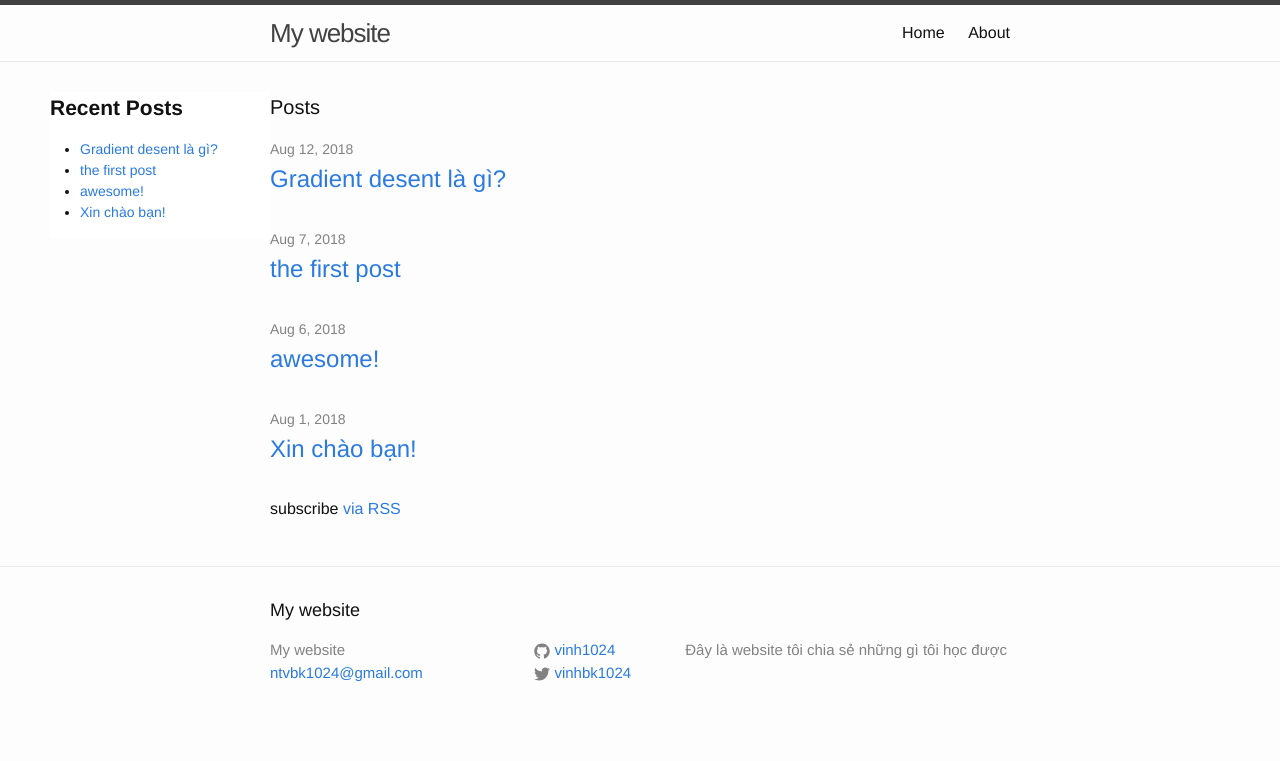
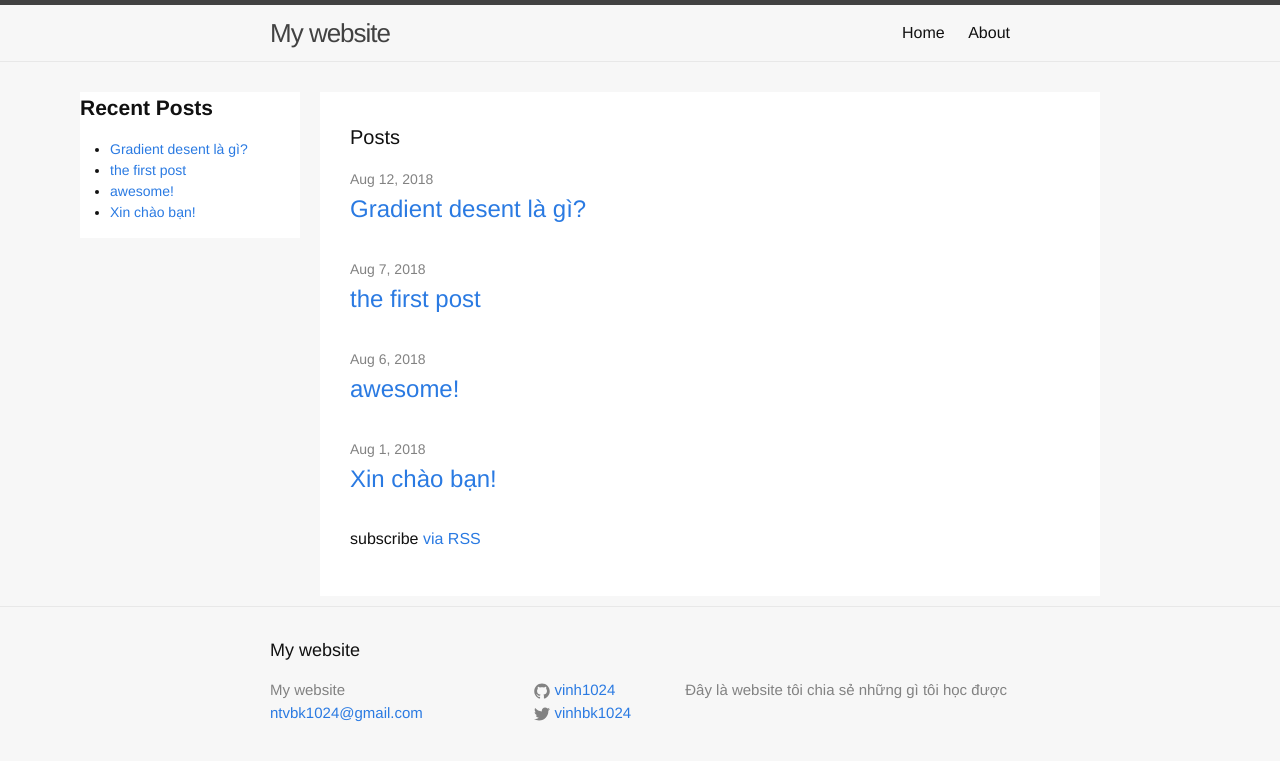
Before and after one commit to vinh1024/vinh1024.github.io, a Jekyll site: the page built from index.html, in a window 1280 px wide. Shown: the top 761 px of the page. Built offline with Jekyll 4.4.1, drawn with Linux system fonts in a browser that asks for light colours.

Commit message:
fix sidebar

```diff
--- a/_sass/_base.scss
+++ b/_sass/_base.scss
@@ -16,7 +16,7 @@ dl, dd, ol, ul, figure {
 body {
     font: $base-font-weight #{$base-font-size}/#{$base-line-height} $base-font-family;
     color: $text-color;
-    background-color: $background-color;
+    background-color: #f7f7f7;
     -webkit-text-size-adjust: 100%;
     -webkit-font-feature-settings: "kern" 1;
     -moz-font-feature-settings: "kern" 1;
--- a/_sass/_layout.scss
+++ b/_sass/_layout.scss
@@ -28,7 +28,7 @@
     width: 220px;
     background: white;
     font-size: 14px;
-    margin: 30px 0px 30px 50px;
+    margin: 30px 10px 30px 80px;
 }
 .site-nav {
     float: right;
@@ -174,6 +174,9 @@
  * Page content
  */
 .page-content {
+    width: 780px;
+    margin: 30px 10px 10px 320px;
+    background: white;
     padding: $spacing-unit 0;
 }
 
--- a/_sass/_normalize.scss
+++ b/_sass/_normalize.scss
@@ -18,6 +18,7 @@ html {
 
 body {
   margin: 0;
+  background: #f7f7f7;
 }
 
 /* HTML5 display definitions
```
Also changed, not shown: 2 other files.
